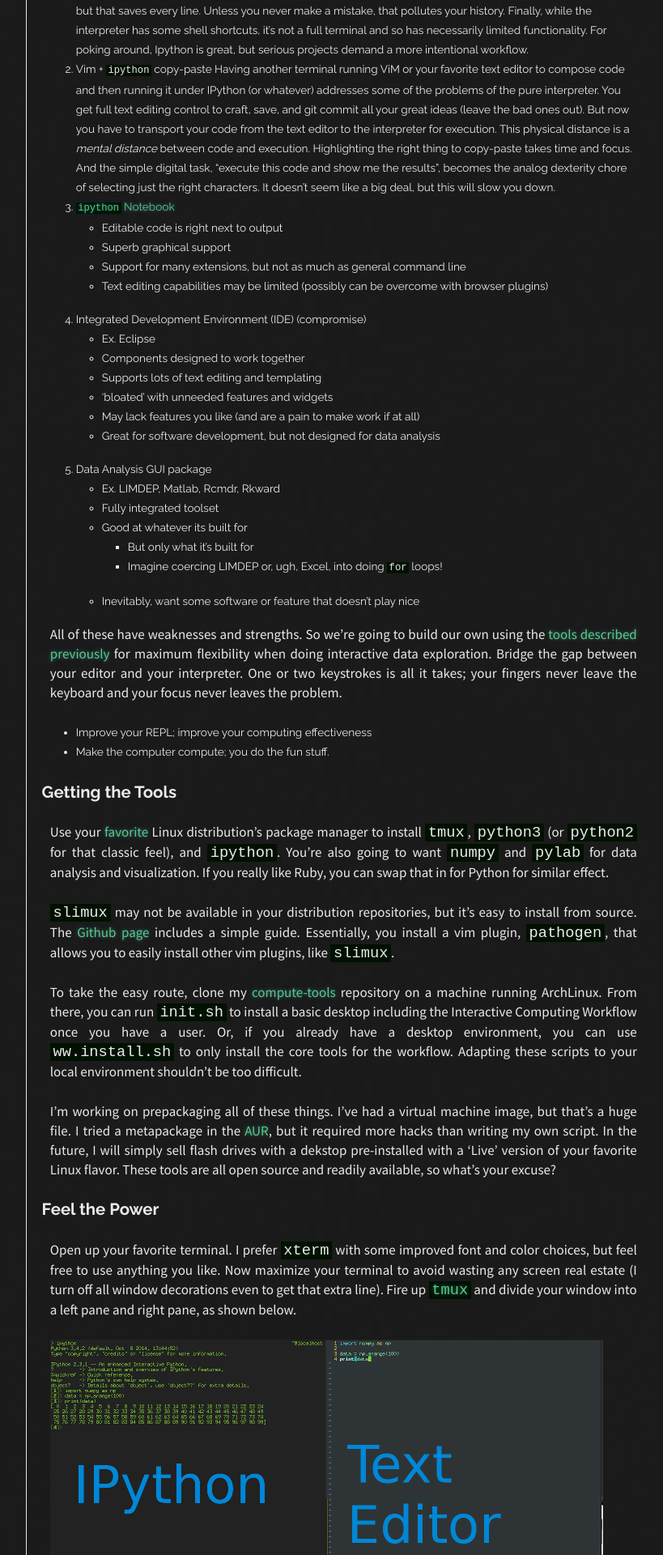
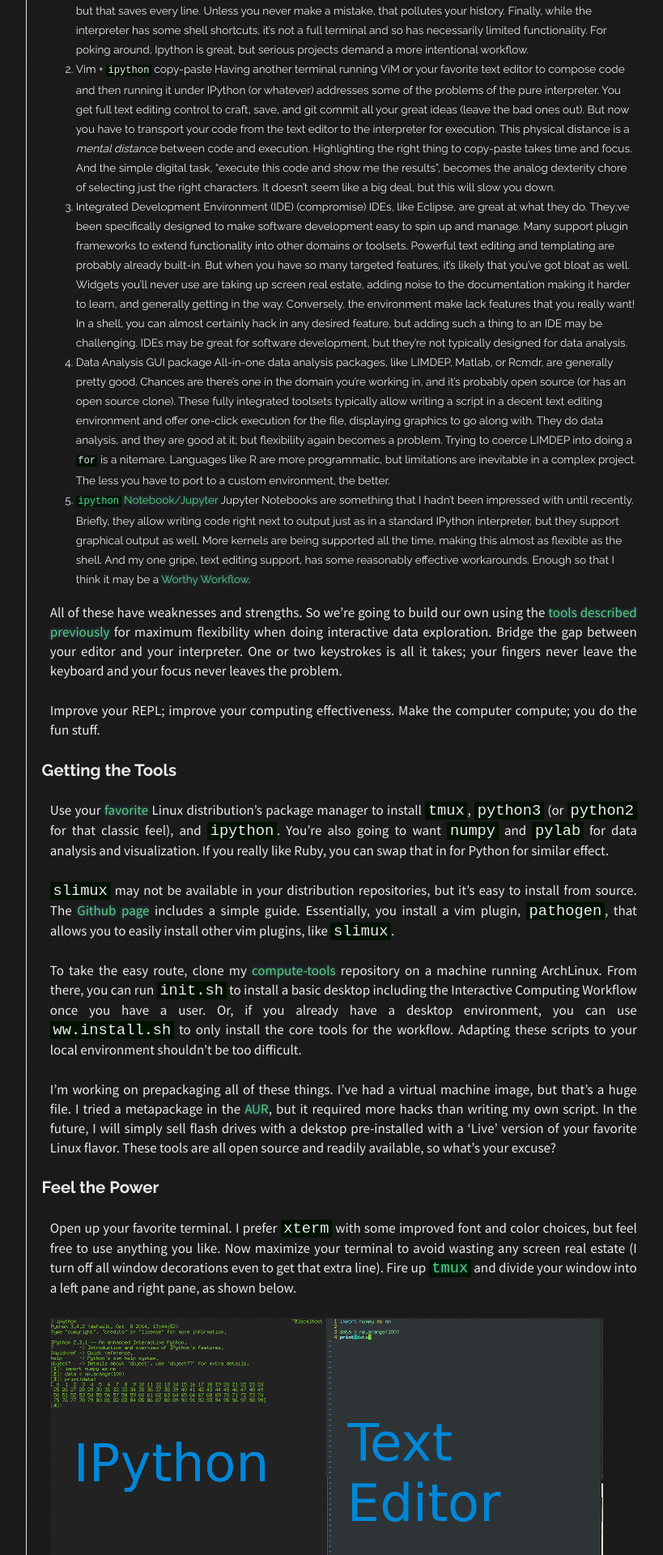
Before and after one commit to dvbuntu/compute, a Jekyll site: the page built from _posts/2050-01-01-workflow.md, in a window 1280 px wide. Shown: the part 540-2460 px from the top of the page at 81% size, without its empty margins (193-1012 px from the left). Built offline with Jekyll 4.4.1, drawn with Linux system fonts in a browser that asks for light colours; Markdown is read by kramdown in place of the engine named in the settings.

Commit message:
Major update to workflow.

```diff
--- a/_posts/2050-01-01-workflow.md
+++ b/_posts/2050-01-01-workflow.md
@@ -18,30 +18,17 @@ Workflow Options
    Ipython, as noted, is a fantastic interpreter, but not a superb workflow.  The big advantage is that your REPL output is directly below each of your inputs, and you get "instant" feedback when you compute.  While this isn't to be discounted, Ipython doesn't offer support for *organizing* your analysis.  Depending on your `readline()` settings, you do get limited text editing support within the interpreter, but only for a single line generally.  And you can save the input to a session to a text file, but that saves every line.  Unless you never make a mistake, that pollutes your history.  Finally, while the interpreter has some shell shortcuts, it's not a full terminal and so has necessarily limited functionality.  For poking around, Ipython is great, but serious projects demand a more intentional workflow.
 2. Vim + `ipython` copy-paste
     Having another terminal running ViM or your favorite text editor to compose code and then running it under IPython (or whatever) addresses some of the problems of the pure interpreter.  You get full text editing control to craft, save, and git commit all your great ideas (leave the bad ones out).  But now you have to transport your code from the text editor to the interpreter for execution.  This physical distance is a *mental distance* between code and execution.  Highlighting the right thing to copy-paste takes time and focus.  And the simple digital task, "execute this code and show me the results", becomes the analog dexterity chore of selecting just the right characters.  It doesn't seem like a big deal, but this will slow you down.
-3. [`ipython` Notebook](http://ipython.org/notebook.html)
-    + Editable code is right next to output
-    + Superb graphical support
-    * Support for many extensions, but not as much as general command line
-    - Text editing capabilities may be limited (possibly can be overcome with browser plugins)
-4. Integrated Development Environment (IDE) (compromise)
-    * Ex. Eclipse
-    + Components designed to work together
-    + Supports lots of text editing and templating
-    - 'bloated' with unneeded features and widgets
-    - May lack features you like (and are a pain to make work if at all)
-    - Great for software development, but not designed for data analysis
-5. Data Analysis GUI package
-    * Ex. LIMDEP, Matlab, Rcmdr, Rkward
-    + Fully integrated toolset
-    + Good at whatever its built for
-        - But only what it's built for
-        * Imagine coercing LIMDEP or, ugh, Excel, into doing `for` loops!
-    + Inevitably, want some software or feature that doesn't play nice
+3. Integrated Development Environment (IDE) (compromise)
+    IDEs, like Eclipse, are great at what they do.  They;ve been specifically designed to make software development easy to spin up and manage.  Many support plugin frameworks to extend functionality into other domains or toolsets.  Powerful text editing and templating are probably already built-in.  But when you have so many targeted features, it's likely that you've got bloat as well.  Widgets you'll never use are taking up screen real estate, adding noise to the documentation making it harder to learn, and generally getting in the way.  Conversely, the environment make lack features that you really want!  In a shell, you can almost certainly hack in any desired feature, but adding such a thing to an IDE may be challenging.  IDEs may be great for software development, but they're not typically designed for data analysis.
+4. Data Analysis GUI package
+    All-in-one data analysis packages, like LIMDEP, Matlab, or Rcmdr, are generally pretty good.  Chances are there's one in the domain you're working in, and it's probably open source (or has an open source clone).  These fully integrated toolsets typically allow writing a script in a decent text editing environment and offer one-click execution for the file, displaying graphics to go along with.  They do data analysis, and they are good at it; but flexibility again becomes a problem.  Trying to coerce LIMDEP into doing a `for` is a nitemare.  Languages like R are more programmatic, but limitations are inevitable in a complex project.  The less you have to port to a custom environment, the better.
+5. [`ipython` Notebook/Jupyter]({{ site.baseurl }}{% post_url 2040-01-01-jupyter %})
+    Jupyter Notebooks are something that I hadn't been impressed with until recently.  Briefly, they allow writing code right next to output just as in a standard IPython interpreter, but they support graphical output as well.  More kernels are being supported all the time, making this almost as flexible as the shell.  And my one gripe, text editing support, has some reasonably effective workarounds.  Enough so that I think it may be a [Worthy Workflow]({{ site.baseurl }}{% post_url 2040-01-01-jupyter %}).
 
 All of these have weaknesses and strengths.  So we're going to build our own using the [tools]({{ site.baseurl }}{% post_url 2090-01-01-ipython %}) [described]({{ site.baseurl }}{% post_url 2080-01-01-tmux %}) [previously]({{ site.baseurl }}{%post_url 2070-01-01-slimux %}) for maximum flexibility when doing interactive data exploration.  Bridge the gap between your editor and your interpreter.  One or two keystrokes is all it takes; your fingers never leave the keyboard and your focus never leaves the problem.
 
-* Improve your REPL; improve your computing effectiveness
-* Make the computer compute; you do the fun stuff.
+Improve your REPL; improve your computing effectiveness.
+Make the computer compute; you do the fun stuff.
 
 Getting the Tools
 ---
```
